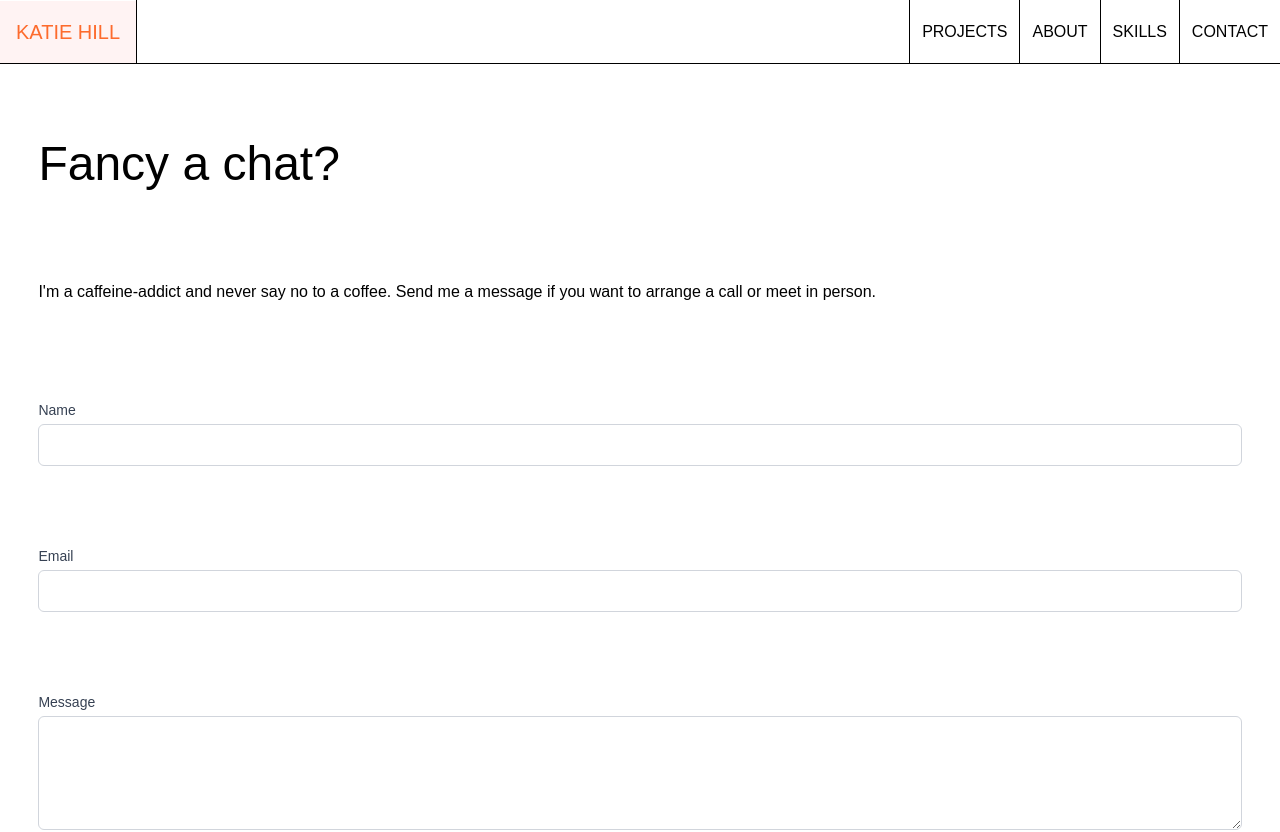
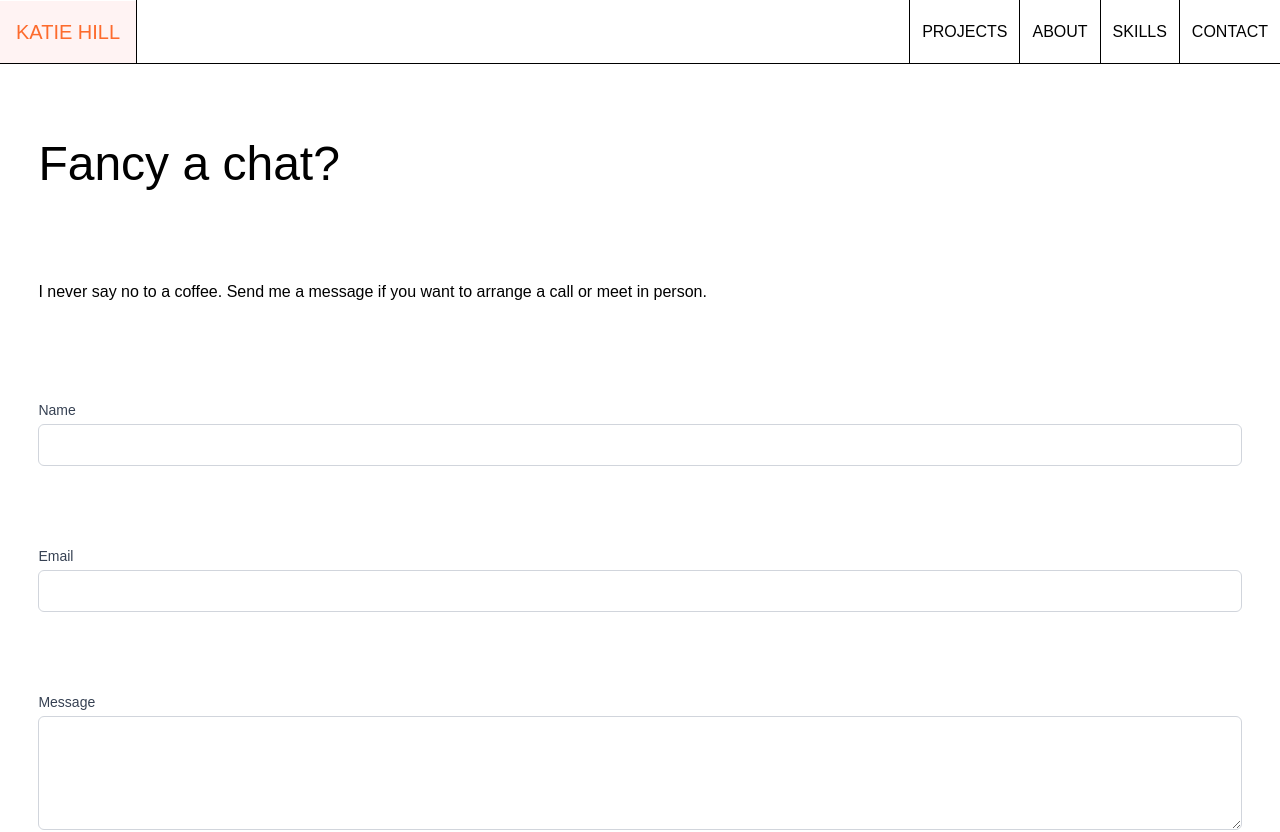
Before and after one commit to KatieHill-Fr-Gr/portfolio-frontend, a React (Vite) app: page /contact in a window 1280 px wide. Shown: the top 832 px of the page. Built offline with nearby package versions, Linux system fonts and the light colour scheme; no server answers; a web font is replaced by a local one.

Commit message:
Final commit

```diff
--- a/src/components/Contact/Contact.jsx
+++ b/src/components/Contact/Contact.jsx
@@ -12,7 +12,7 @@ const Contact = () => {
                 <div className="container">
                     <div className="page-content">
                         <h1> Fancy a chat?</h1>
-                        <p>I'm a caffeine-addict and never say no to a coffee. Send me a message if you want to arrange a call or meet in person.</p>
+                        <p>I never say no to a coffee. Send me a message if you want to arrange a call or meet in person.</p>
                         <ContactForm />
                     </div>
                 </div>
```
